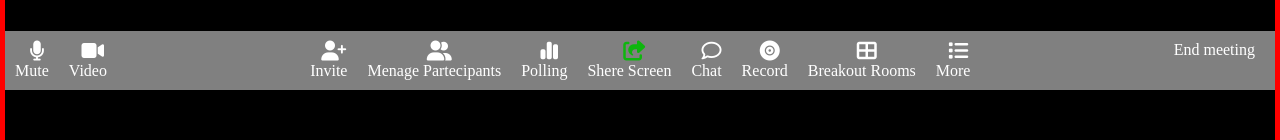
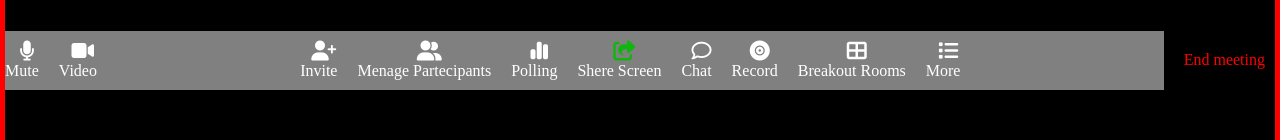
Before and after one commit to LorenzoMegna24/html-css-zoom, a plain HTML site: page index.html in a window 1280 px wide. Shown: the part 585-725 px from the top of the page. Drawn offline with Linux system fonts and the light colour scheme.

Commit message:
footer css fix

```diff
--- a/assets/css/style.css
+++ b/assets/css/style.css
@@ -51,10 +51,14 @@ footer{
   background-color: gray;
   justify-content: space-between;
   text-align: center;
-  padding: 10px;
 }
 footer i{
   font-size: 20px;
+}
+.foot-left,
+.foot-center{
+  padding-top: 10px;
+  padding-bottom: 10px;
 }
 .foot-center div,
 .foot-left div,
@@ -64,3 +68,9 @@ footer i{
 .shere-screen i{
   color: rgb(14, 182, 14);
 }
+.foot-right{
+  align-items: center;
+  background-color: black;
+  padding-left: 20px;
+  color: red;
+}
--- a/index.html
+++ b/index.html
@@ -433,7 +433,7 @@
           </div>
         </div>
       </div>
-      <div class="foot-right">
+      <div class="foot-right flex">
         <div class="end">
           <span>End meeting</span>
         </div>
```
